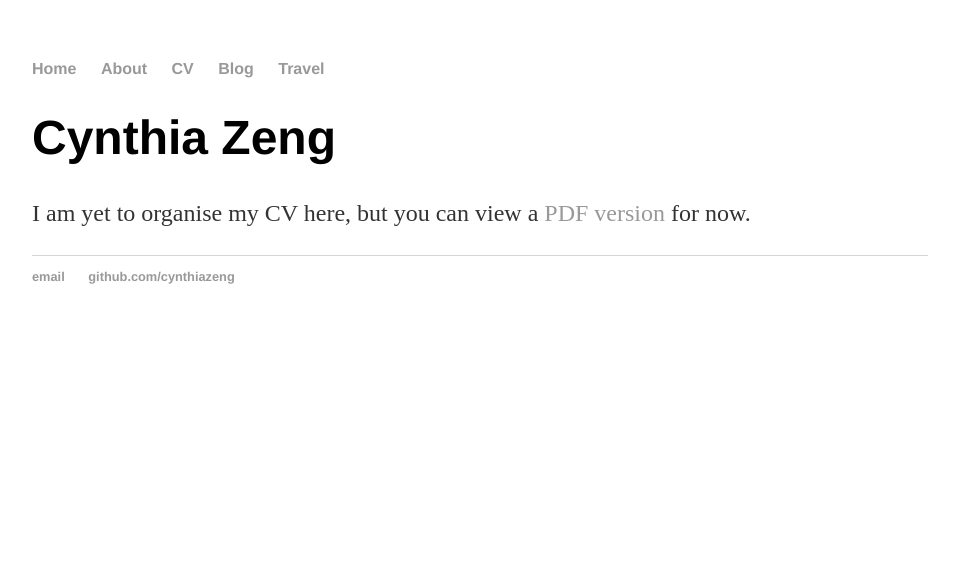
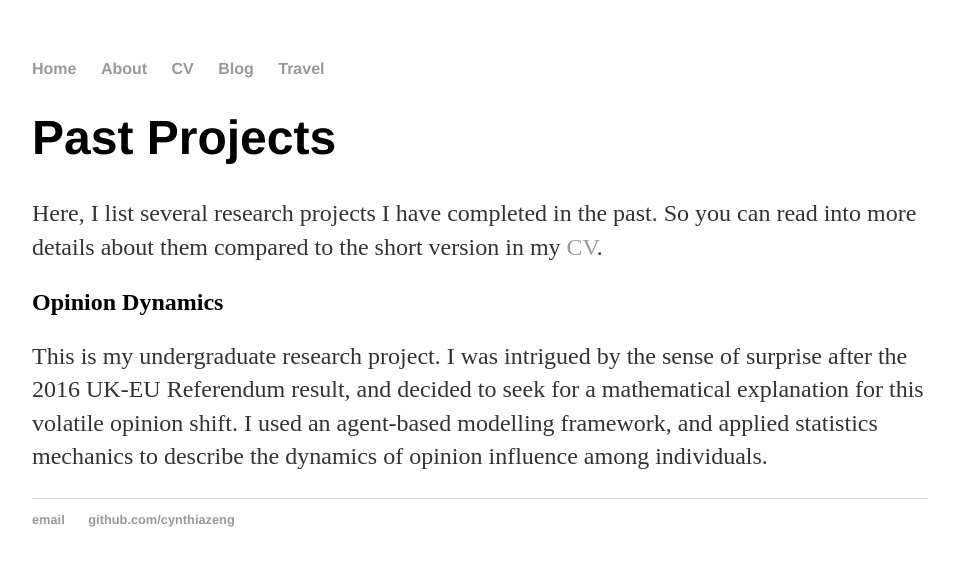
Before and after one commit to cynthia1234/cynthiazeng.github.io, a Jekyll site: the page built from cv/index.html, in a window 1280 px wide. Shown: the top 566 px of the page, without its empty margins (160-1119 px from the left). Built offline with Jekyll 4.4.1, drawn with Linux system fonts in a browser that asks for light colours.

Commit message:
Update index.html

```diff
--- a/cv/index.html
+++ b/cv/index.html
@@ -1,8 +1,18 @@
 ---
 layout: default
-title: CV page
+title: Past Projects
 ---
 <div class="blurb">
-	<h1>Cynthia Zeng</h1>
-	<p>I am yet to organise my CV here, but you can view a <a href="/cv/cv.pdf">PDF version</a> for now.</p>
+	<h1>Past Projects</h1>
+	<p>
+		Here, I list several research projects I have completed in the past. So you can read into more details about them compared to the short version in my <a href="/cv/cv.pdf">CV</a>.
+	</p>
+
+	<h2> Opinion Dynamics </h2>
+	<p>
+		This is my undergraduate research project. I was intrigued by the sense of surprise after the 2016 UK-EU Referendum result, and decided to seek for a mathematical explanation for this volatile opinion shift. I used an agent-based modelling framework, and applied statistics mechanics to describe the dynamics of opinion influence among individuals.
+	</p>
+
+
+
 </div><!-- /.blurb -->
```
